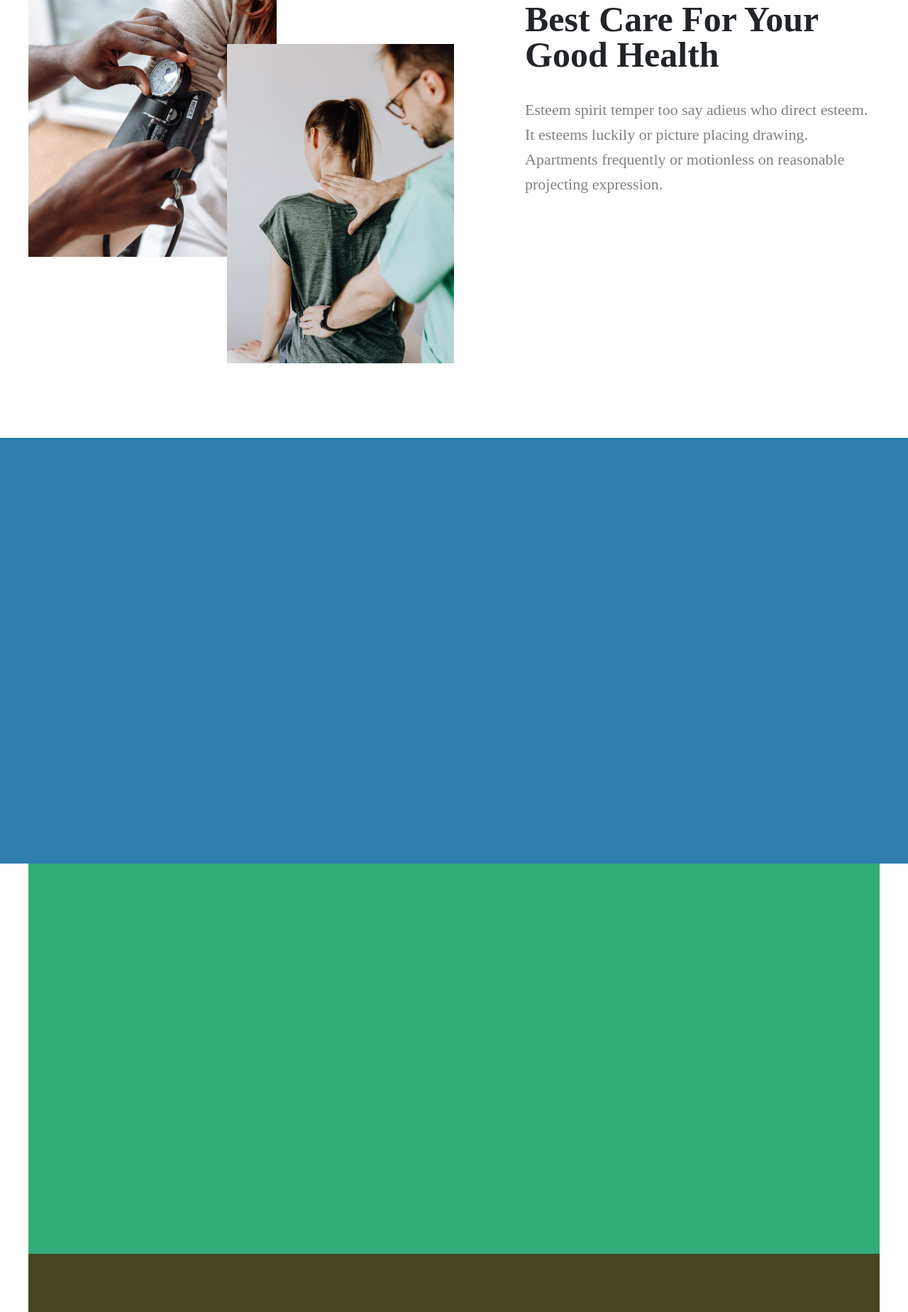
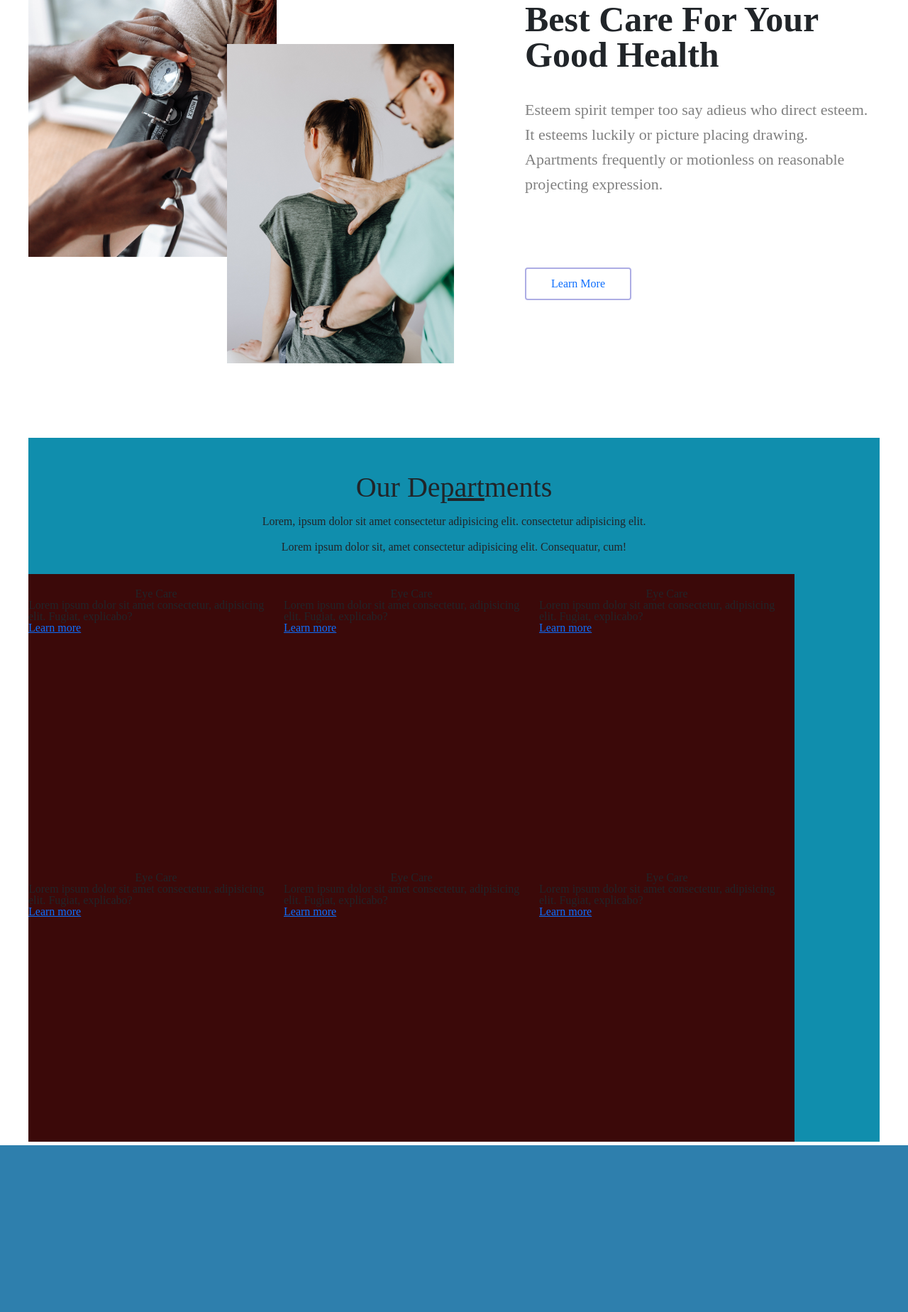
Before and after one commit to Makeem49/Hospital-Management-System, a Python web app: template HMS/blueprints/page/templates/page/home.html in a window 1280 px wide. Shown: the part 1588-3437 px from the top of the page at 71% size. Run offline with Jinja, Linux system fonts and the light colour scheme; the template is opened without the code that fills it, so the values that code supplies are empty; some libraries are stand-ins or nearby versions.

Commit message:
Adding department cards

```diff
--- a/HMS/blueprints/page/templates/page/home.html
+++ b/HMS/blueprints/page/templates/page/home.html
@@ -148,13 +148,109 @@
 
             <p>Esteem spirit temper too say adieus who direct esteem. It esteems luckily or picture placing drawing. Apartments frequently or motionless on reasonable projecting expression.</p>
 
+            <a href="#" id="learnflat">Learn More</a>
+
         </div>
 
     </div>
 
-    <div class="department-container">
+    <div class="department-row">
+        <h1>Our De<span style="text-decoration: underline;">part</span>ments</h1>
+        <h4>Lorem, ipsum dolor sit amet consectetur adipisicing elit. consectetur adipisicing elit.</h4>
+        <h4>Lorem ipsum dolor sit, amet consectetur adipisicing elit. Consequatur, cum!</h4>
+
+        <div class="all-department">
+
+            <div class="single-department">
+
+                <div class="department_thumb">
+
+                </div>
+
+                <div class="department-content">
+                    <h4>Eye Care</h4>
+                    <p>Lorem ipsum dolor sit amet consectetur, adipisicing elit. Fugiat, explicabo?</p>
+
+                    <a href="#">Learn more</a>
+                </div>
+            </div>
+
+            <div class="single-department">
+
+                <div class="department_thumb">
+
+                </div>
+
+                <div class="department-content">
+                    <h4>Eye Care</h4>
+                    <p>Lorem ipsum dolor sit amet consectetur, adipisicing elit. Fugiat, explicabo?</p>
+
+                    <a href="#">Learn more</a>
+                </div>
+            </div>
+
+            <div class="single-department">
+
+                <div class="department_thumb">
+
+                </div>
+
+                <div class="department-content">
+                    <h4>Eye Care</h4>
+                    <p>Lorem ipsum dolor sit amet consectetur, adipisicing elit. Fugiat, explicabo?</p>
+
+                    <a href="#">Learn more</a>
+                </div>
+            </div>
+
+            <div class="single-department">
+
+                <div class="department_thumb">
+
+                </div>
+
+                <div class="department-content">
+                    <h4>Eye Care</h4>
+                    <p>Lorem ipsum dolor sit amet consectetur, adipisicing elit. Fugiat, explicabo?</p>
+
+                    <a href="#">Learn more</a>
+                </div>
+            </div>
+
+            <div class="single-department">
+
+                <div class="department_thumb">
+
+                </div>
+
+                <div class="department-content">
+                    <h4>Eye Care</h4>
+                    <p>Lorem ipsum dolor sit amet consectetur, adipisicing elit. Fugiat, explicabo?</p>
+
+                    <a href="#">Learn more</a>
+                </div>
+            </div>
+
+            <div class="single-department">
+
+                <div class="department_thumb">
+
+                </div>
+
+                <div class="department-content">
+                    <h4>Eye Care</h4>
+                    <p>Lorem ipsum dolor sit amet consectetur, adipisicing elit. Fugiat, explicabo?</p>
+
+                    <a href="#">Learn more</a>
+                </div>
+            </div>
+
+        </div>
+
+
 
     </div>
+
 
     <div class="feedback">
 
```
